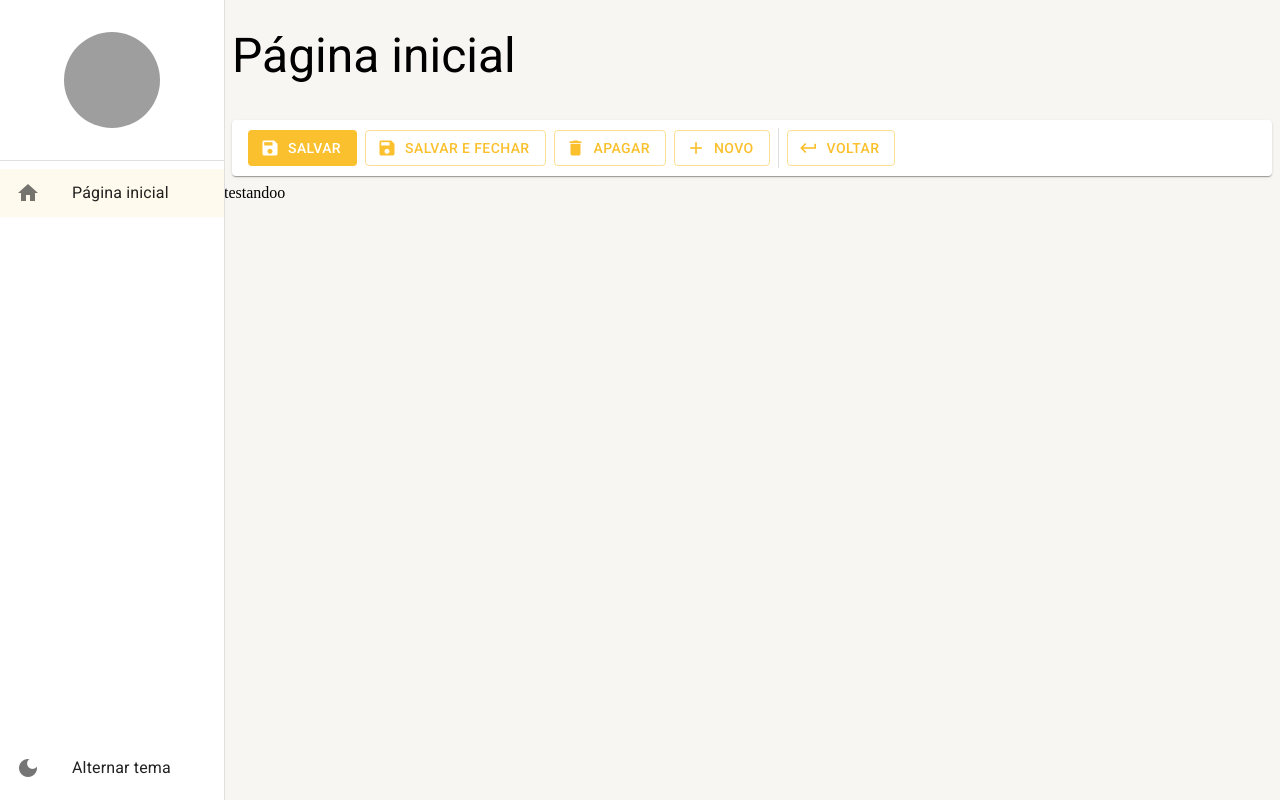
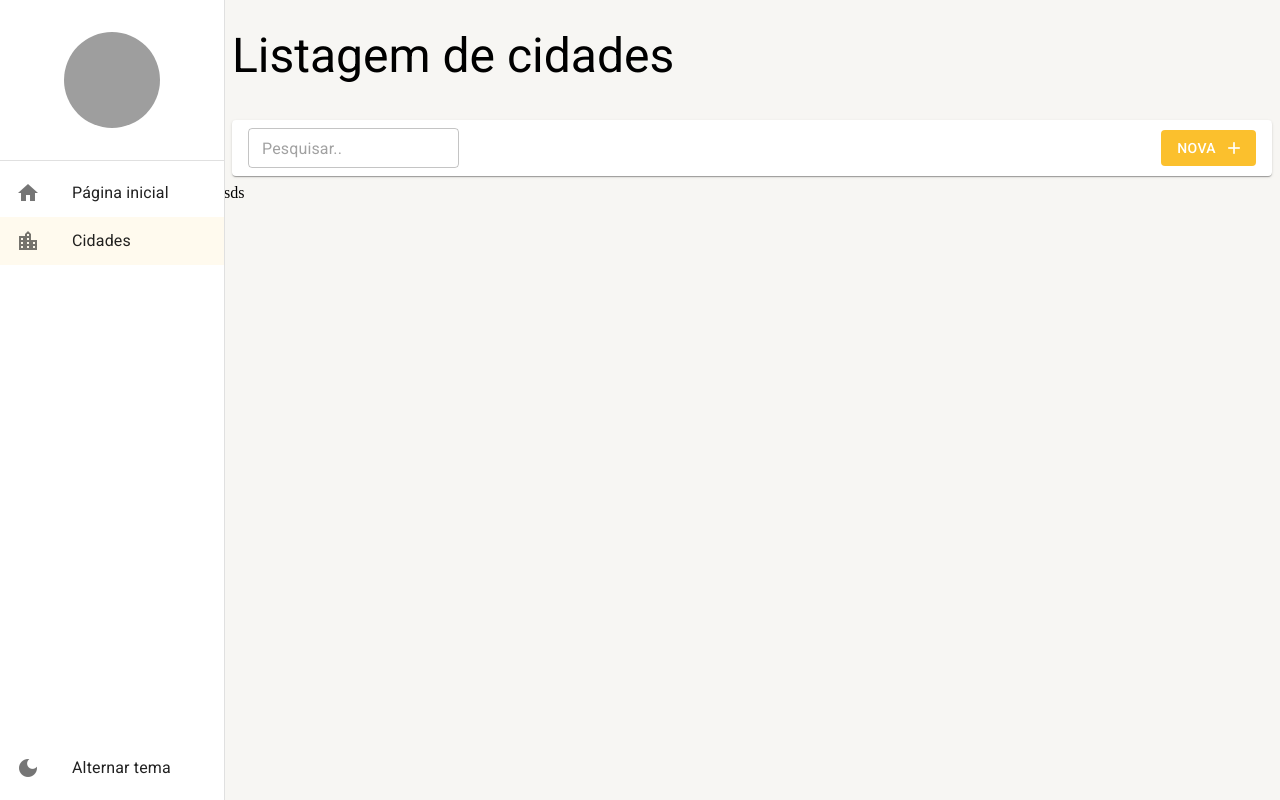
Before and after one commit to BrunodevOliveira/states-and-people-dashboard, a React (Create React App) app: page /cidades in a window 1280 px wide. Before the commit this address led to /pagina-inicial. Built offline with nearby package versions, Linux system fonts and the light colour scheme; grey boxes are pictures that could not be loaded.

Commit message:
✨ feat: add página de ListagemDeCidades

```diff
--- /dev/null
+++ b/src/pages/cidades/ListagemDeCidades.tsx
@@ -0,0 +1,28 @@
+import { useMemo } from "react";
+import { useSearchParams } from "react-router-dom";
+import { FerramentasDaListagem } from "../../shared/components";
+import { LayoutBaseDePagina } from "../../shared/layouts";
+
+export const ListagemDeCidades: React.FC = () => {
+  const [searchParams, setSearchParams] = useSearchParams(); //Parecido com o state, mas com ele podemos enviar os dados pesquisados para a url
+
+  const busca = useMemo(() => {
+    return searchParams.get("busca") || ""; //retorna o texto salvo na chave "busca" que foi passado no setSearchParams
+  }, [searchParams]);
+
+  return (
+    <LayoutBaseDePagina
+      titulo="Listagem de cidades"
+      barraDeFerramentas={
+        <FerramentasDaListagem
+          textoBotaoNovo="Nova"
+          mostrarInputBusca
+          textoDaBusca={busca}
+          aoMudarTextoDeBusca={(texto) => setSearchParams({ busca: texto }, { replace: true })}
+        />
+      }
+    >
+      sds
+    </LayoutBaseDePagina>
+  );
+};
--- a/src/pages/index.ts
+++ b/src/pages/index.ts
@@ -1 +1,2 @@
 export * from "./dashboard/Dashboard";
+export * from "./cidades/ListagemDeCidades";
--- a/src/routes/index.tsx
+++ b/src/routes/index.tsx
@@ -1,6 +1,6 @@
 import { useEffect } from "react";
 import { Routes, Route, Navigate } from "react-router-dom";
-import { Dashboard } from "../pages";
+import { Dashboard, ListagemDeCidades } from "../pages";
 import { useDrawerContext } from "../shared/contexts";
 
 export const AppRoutes = () => {
@@ -8,10 +8,16 @@
 
   useEffect(() => {
     setDrawerOptions([
+      //serve para add item no menu lateral
       {
+        icon: "home",
         label: "Página inicial",
-        icon: "home",
         path: "/pagina-inicial",
+      },
+      {
+        icon: "location_city",
+        label: "Cidades",
+        path: "/cidades",
       },
     ]);
   }, [setDrawerOptions]);
@@ -20,6 +26,8 @@
     <Routes>
       <Route path="/pagina-inicial" element={<Dashboard />} />
 
+      <Route path="/cidades" element={<ListagemDeCidades />} />
+
       {/* Redireciona para página inicial caso não encontre a rota */}
       <Route path="*" element={<Navigate to="/pagina-inicial" />} />
     </Routes>
```
